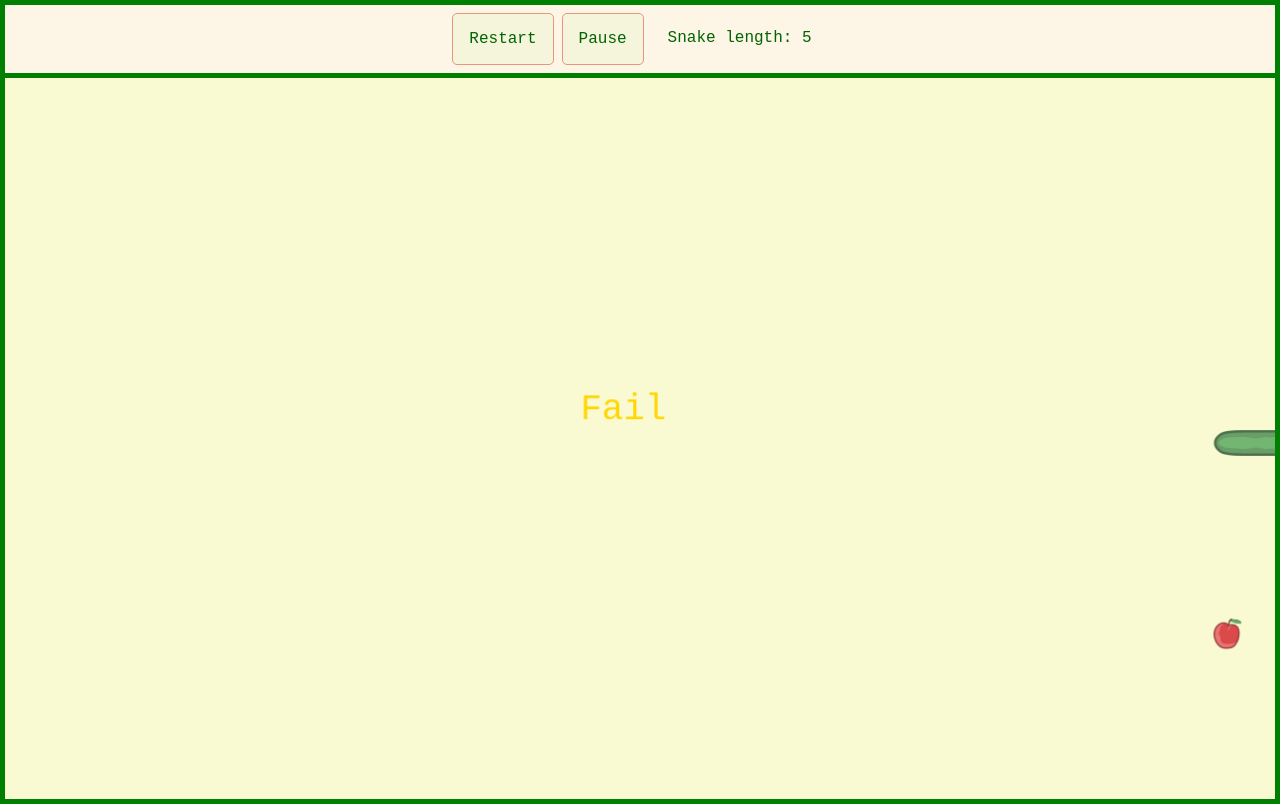
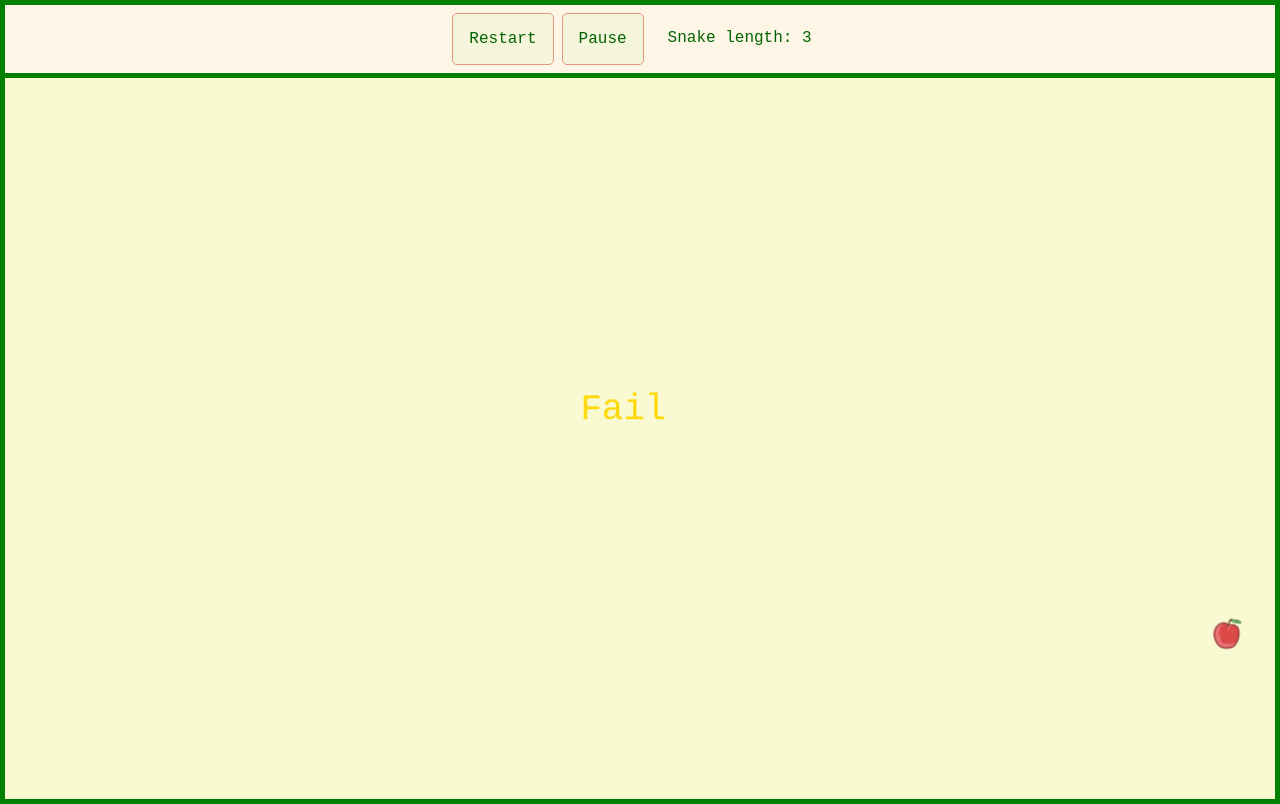
Before and after one commit to tomfoxweb/snake, an Angular app: page / in a window 1280 px wide. Built offline with nearby package versions, Linux system fonts and the light colour scheme.

Commit message:
Show snake length in ui

```diff
--- a/src/app/app.component.html
+++ b/src/app/app.component.html
@@ -4,7 +4,7 @@
     <button (click)="pause()">{{ pauseCaption }}</button>
     <label for="outputSnakeLength">
       Snake length:
-      <output id="outputSnakeLength">5</output>
+      <output id="outputSnakeLength">{{ snakeLength }}</output>
     </label>
   </div>
   <canvas #canvasGame class="canvas-game"></canvas>
--- a/src/app/app.component.ts
+++ b/src/app/app.component.ts
@@ -16,6 +16,7 @@ import { ImageProviderService } from './image-provider.service';
 export class AppComponent implements AfterViewInit {
   title = 'snake';
   pauseCaption = 'Pause';
+  snakeLength = 3;
   private game!: Game;
   private imagesLoaded = false;
   private isPaused = false;
@@ -61,7 +62,7 @@ export class AppComponent implements AfterViewInit {
     canvas.width = width;
     canvas.height = height;
     this.imagesLoaded = true;
-    this.game = new Game(this.imageProvider, canvas);
+    this.game = new Game(this.imageProvider, canvas, this);
   }
 
   restart() {
@@ -86,4 +87,8 @@ export class AppComponent implements AfterViewInit {
       this.pauseCaption = 'Resume';
     }
   }
+
+  showSnakeLength(length: number) {
+    this.snakeLength = length;
+  }
 }
--- a/src/app/game/game.ts
+++ b/src/app/game/game.ts
@@ -1,3 +1,4 @@
+import { AppComponent } from '../app.component';
 import { ImageProviderService } from '../image-provider.service';
 import { Rectangle } from './boundable';
 import { DrawableType } from './drawable';
@@ -8,6 +9,7 @@ import { intersect } from './intersect';
 export class Game {
   private imageProvider: ImageProviderService;
   private canvas: HTMLCanvasElement;
+  private app: AppComponent;
   private ctx: CanvasRenderingContext2D;
   private rows: number;
   private columns: number;
@@ -20,10 +22,16 @@ export class Game {
   private isGameFail = false;
   private isPaused = false;
   private prevDirectionHandled = true;
+  private snakeLength: number;
 
-  constructor(imageProvider: ImageProviderService, canvas: HTMLCanvasElement) {
+  constructor(
+    imageProvider: ImageProviderService,
+    canvas: HTMLCanvasElement,
+    app: AppComponent
+  ) {
     this.imageProvider = imageProvider;
     this.canvas = canvas;
+    this.app = app;
     this.ctx = this.canvas.getContext('2d')!;
     this.rows = Math.trunc(this.canvas.height / GameObject.size);
     this.columns = Math.trunc(this.canvas.width / GameObject.size);
@@ -34,6 +42,8 @@ export class Game {
     this.snakeTail = tail;
     this.direction = Direction.Right;
     this.apples = [this.createApple()];
+    this.snakeLength = 3;
+    this.app.showSnakeLength(this.snakeLength);
     this.startGameLoop();
   }
 
@@ -46,6 +56,8 @@ export class Game {
     this.isGameFail = false;
     this.isPaused = false;
     this.prevDirectionHandled = true;
+    this.snakeLength = 3;
+    this.app.showSnakeLength(this.snakeLength);
     this.apples = [this.createApple()];
   }
 
@@ -222,6 +234,8 @@ export class Game {
       if (intersect(apple.getBounds(), this.snakeHead.getBounds())) {
         this.apples.splice(index, 1);
         this.growSnake();
+        this.snakeLength++;
+        this.app.showSnakeLength(this.snakeLength);
         this.apples.push(this.createApple());
         return;
       }
@@ -288,13 +302,11 @@ export class Game {
   ] {
     const bodyX = Math.trunc(this.columns / 2);
     const headX = bodyX + 1;
-    const tailX = bodyX - 3;
+    const tailX = bodyX - 1;
     const snakeY = Math.trunc(this.rows / 2);
     const head = this.createHead(headX, snakeY, Direction.Right);
     const body = [
       this.createBody(bodyX, snakeY, Direction.Right, Direction.Right),
-      this.createBody(bodyX - 1, snakeY, Direction.Right, Direction.Right),
-      this.createBody(bodyX - 2, snakeY, Direction.Right, Direction.Right),
     ];
     const tail = this.createTail(tailX, snakeY, Direction.Right);
     return [head, body, tail];
```
